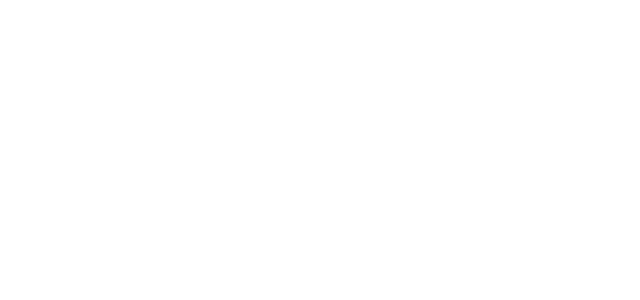
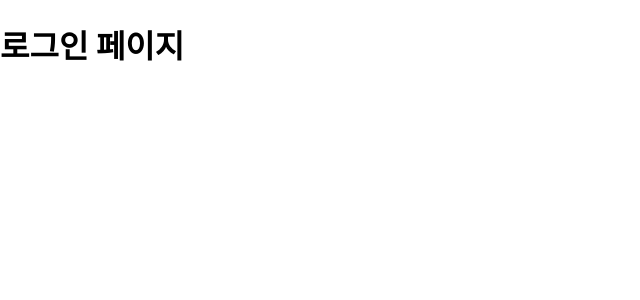
Before and after one commit to jodnddus/ably-frontend-assingment, a React (Create React App) app: page / in a window 1280 px wide. Shown: the top 300 px of the page, without its empty margins (0-640 px from the left). Built offline with nearby package versions, Linux system fonts and the light colour scheme.

Commit message:
로그인 페이지 라우팅 추가

```diff
--- a/src/App.tsx
+++ b/src/App.tsx
@@ -1,8 +1,16 @@
-import React from "react";
+import { BrowserRouter as Router, Route, Routes } from "react-router-dom";
 import "./App.css";
 
+import { Login } from "pages";
+
 function App() {
-  return <div className="App"></div>;
+  return (
+    <Router>
+      <Routes>
+        <Route path="/" element={<Login />} />
+      </Routes>
+    </Router>
+  );
 }
 
 export default App;
--- /dev/null
+++ b/src/pages/Login/index.tsx
@@ -0,0 +1,5 @@
+function Login() {
+  return <h1>로그인 페이지</h1>;
+}
+
+export default Login;
--- /dev/null
+++ b/src/pages/index.ts
@@ -0,0 +1,3 @@
+import Login from "./Login";
+
+export { Login };
```
